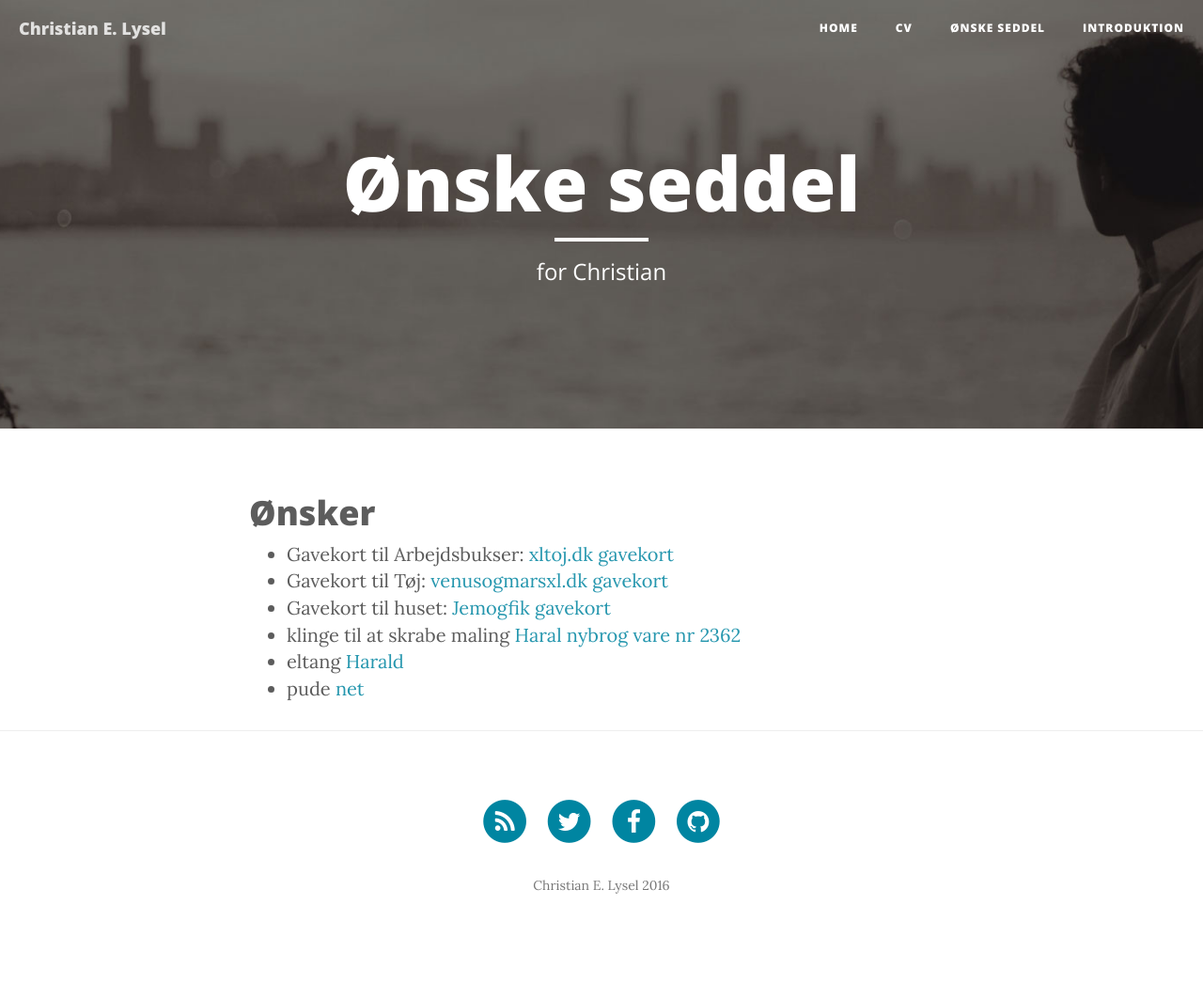
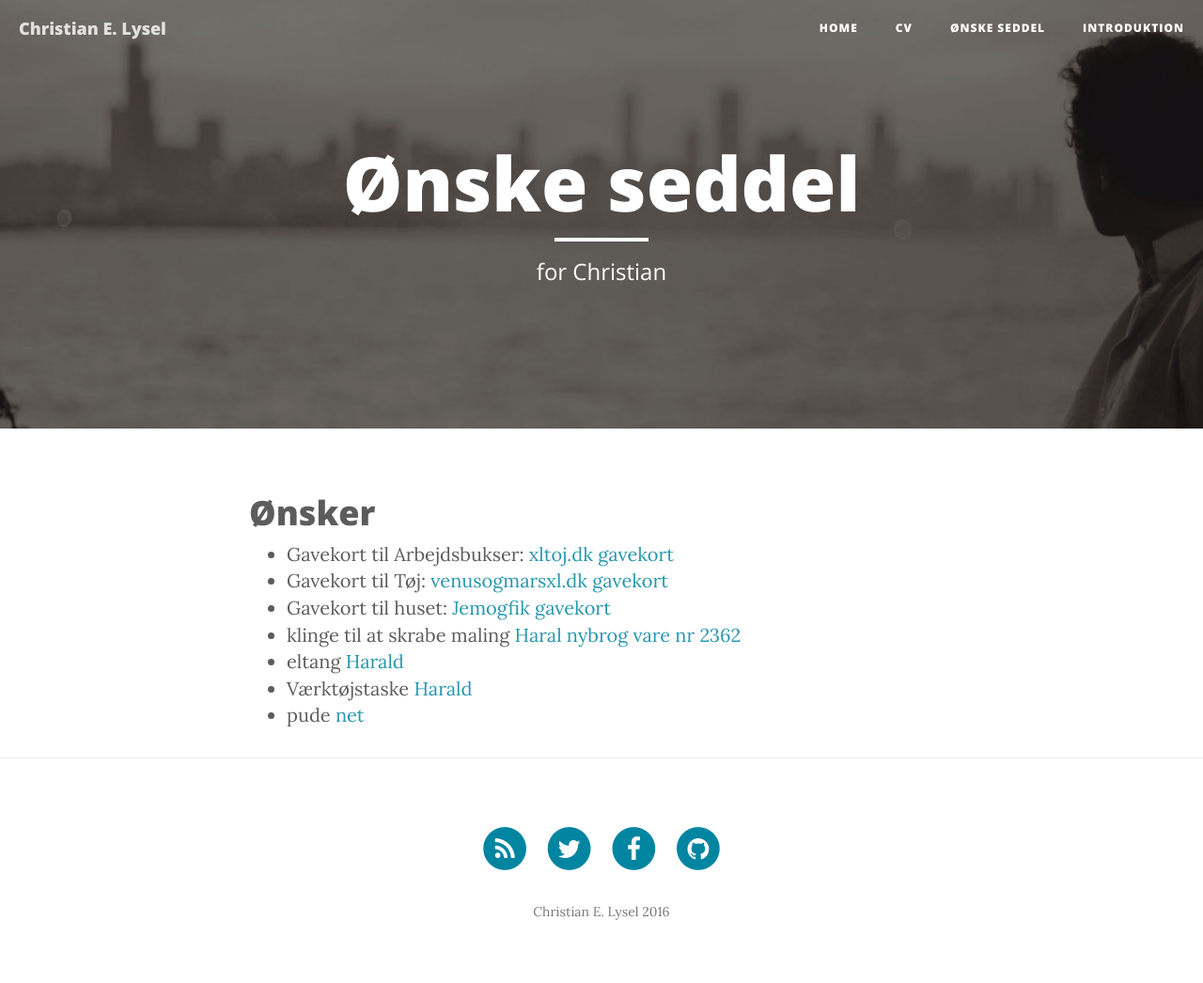
Before and after one commit to clysel/christian.lysel.net, a Jekyll site: the page built from gave.markdown, in a window 1280 px wide. Shown: the whole page at 94% size. Built offline with Jekyll 4.4.1, drawn with Linux system fonts in a browser that asks for light colours; nearby versions of some CDN libraries; before the commit the page ends 1018 px from its top, so only the background shows below that.

Commit message:
Update gave.markdown

```diff
--- a/gave.markdown
+++ b/gave.markdown
@@ -11,4 +11,5 @@
  * Gavekort til huset: [Jemogfik gavekort](http://www.jemogfix.dk/gavekort__6836/gavekort-til-jem-fix_gk)
  * klinge til at skrabe maling [Haral nybrog vare nr 2362](http://www.harald-nyborg.dk/p2362/bahco-ziehklinge)
  * eltang [Harald](http://www.harald-nyborg.dk/p3439/jokari-afisoleringstang-aut)
+ * Værktøjstaske [Harald](http://www.harald-nyborg.dk/p5631/mitsutomo-vaerktoejstaske-aaben)
  * pude [net](http://www.home-tex.dk/shop/temprakon-advance-air-890p.html)
```
